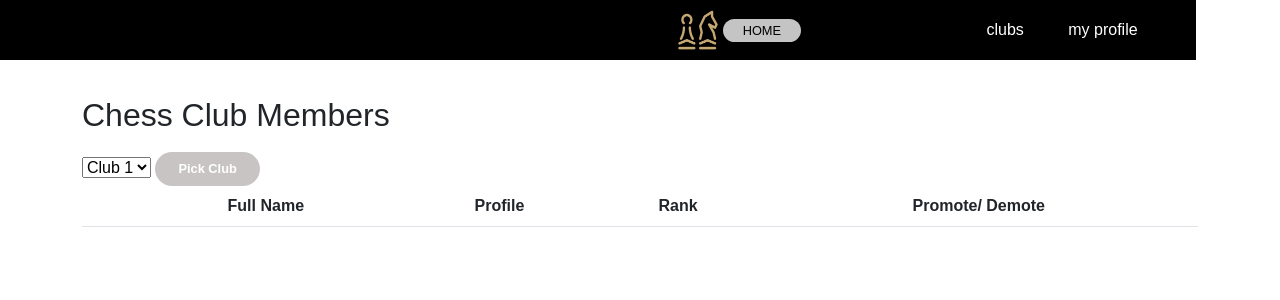
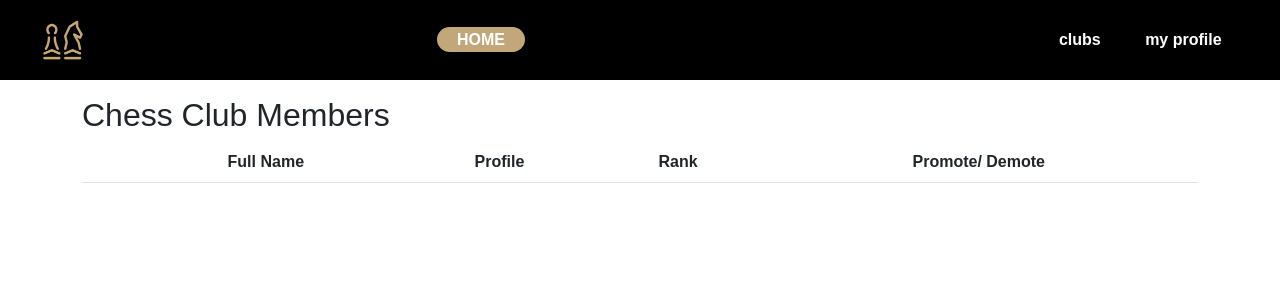
Before and after one commit to Heenal15/Team-Penguin, a Django app: template clubs/templates/members_and_officers_for_clubowner.html in a window 1280 px wide. Shown: the top 300 px of the page. Run offline with Django 3.2, Linux system fonts and the light colour scheme; the template is opened without the code that fills it, so the values that code supplies are empty; some libraries are stand-ins or nearby versions.

Commit message:
make html and css code be clean and add comments

```diff
--- a/clubs/templates/members_and_officers_for_clubowner.html
+++ b/clubs/templates/members_and_officers_for_clubowner.html
@@ -7,21 +7,11 @@
   <title>applicant</title>
 </head>
 
-<body>
 <div class="container">
   <div class="row">
     <div class="col-12">
       <br><br><br><br>
       <h2>Chess Club Members</h2>
-
-          <select name="clubs" id="clubs">
-            <option value="Club 1">Club 1</option>
-            <option value="Club 2">Club 2</option>
-            <option value="Club 3">Club 3</option>
-            <option value="Club 4">Club 4</option>
-          </select>
-          <button type="button" onclick="location.href='{% url 'load_club' %}'">Pick Club</button>
-
       <table class="table">
         <th scope="col"> </th>
         <th scope="col">Full Name</th>
@@ -37,7 +27,9 @@
           <td><a href="{% url 'show_user' user.id %}" class="btn">Show Profile</a></td>
           <td>{{ user.get_user_type_display }}</td>
           <td>
-            <a class="promote" href="{% url 'promote' user.id %}"><button>PROMOTE</button></a>
+            <a class="promote" href="{% url 'promote' user.id %}">
+              <button>PROMOTE</button>
+            </a>
             <a class="demote" href="{% url 'demote' user.id %}">
               <button1>DEMOTE</button1>
             </a>
@@ -47,5 +39,4 @@
     </div>
   </div>
 </div>
-</body>
 {% endblock %}
--- a/static/homepage.css
+++ b/static/homepage.css
@@ -49,7 +49,7 @@
 }
 
 header ul li a {
-  position: absolute;
+  position: relative;
   margin: 0 15px;
   text-decoration: none;
   color: #fff;
--- a/static/list.css
+++ b/static/list.css
@@ -1,62 +1,18 @@
 * {
   margin: 0;
-  padding: 0;li, a, button3{
-  font-family: sans-serif;
-  font-weight: 500;
-  font-size: 1rem;
-  color:white;
-  text-decoration: none;
-}
-header{
-  width:1196px;
-  height:60px;
-  display: flex;
-  justify-content: flex-end;
-  align-items: center;
-  padding: 20px 3%;
-  background-color: black;
-}
-button3{
-  color:#000;
-  font-size: 0.8rem;
-  padding:4px 20px;
-  background-color: #C4C4C4;
-  border: none;
-  border-radius: 50px;
-  cursor: pointer;
-  transition: all 0.3s ease 0s;
-}
-button3:hover{
-  background-color: gray;
-}
-.logo{
-  cursor: pointer;
-  margin-right: auto;
-}
-.nav_links{
-  list-style: none;
-  margin-top: 15px;
-}
-.nav_links li{
-  display: inline-block;
-  padding: 0px 20px;
-}
-.nav_links li a{
-  transition: all 0.3s ease 0s;
-}
-.nav_links li a:hover{
-  color:gray;
-}
-
+  padding: 0;
   box-sizing: border-box;
   font-family: 'poppins', sans-serif;
 }
-body th{
+/*th is the table*/
+th{
   text-align: center;
 }
-body tr td{
+/*tr td are contents*/
+tr td{
   text-align: center;
 }
+/*btn is for show_user*/
 .btn{
   text-align: center;
   font-size: 0.8em;
@@ -71,6 +27,7 @@
 .btn:hover{
   color:gray;
 }
+/*button & button1 is for un/approve & pro/demote*/
 button{
   text-align: center;
   font-size: 0.8em;
--- a/static/navbar.css
+++ b/static/navbar.css
@@ -23,7 +23,7 @@
   z-index: 100000;
 }
 button3{
-  color:white;
+  color: white;
   font-size: 1rem;
   font-weight: bold;
   padding:4px 20px;
```
Also changed, not shown: clubs/templates/applicant_list.html (+4 -5 lines), clubs/templates/login2.html (deleted, +0 -32 lines). Lines whose indentation alone changed are shown as unchanged.
